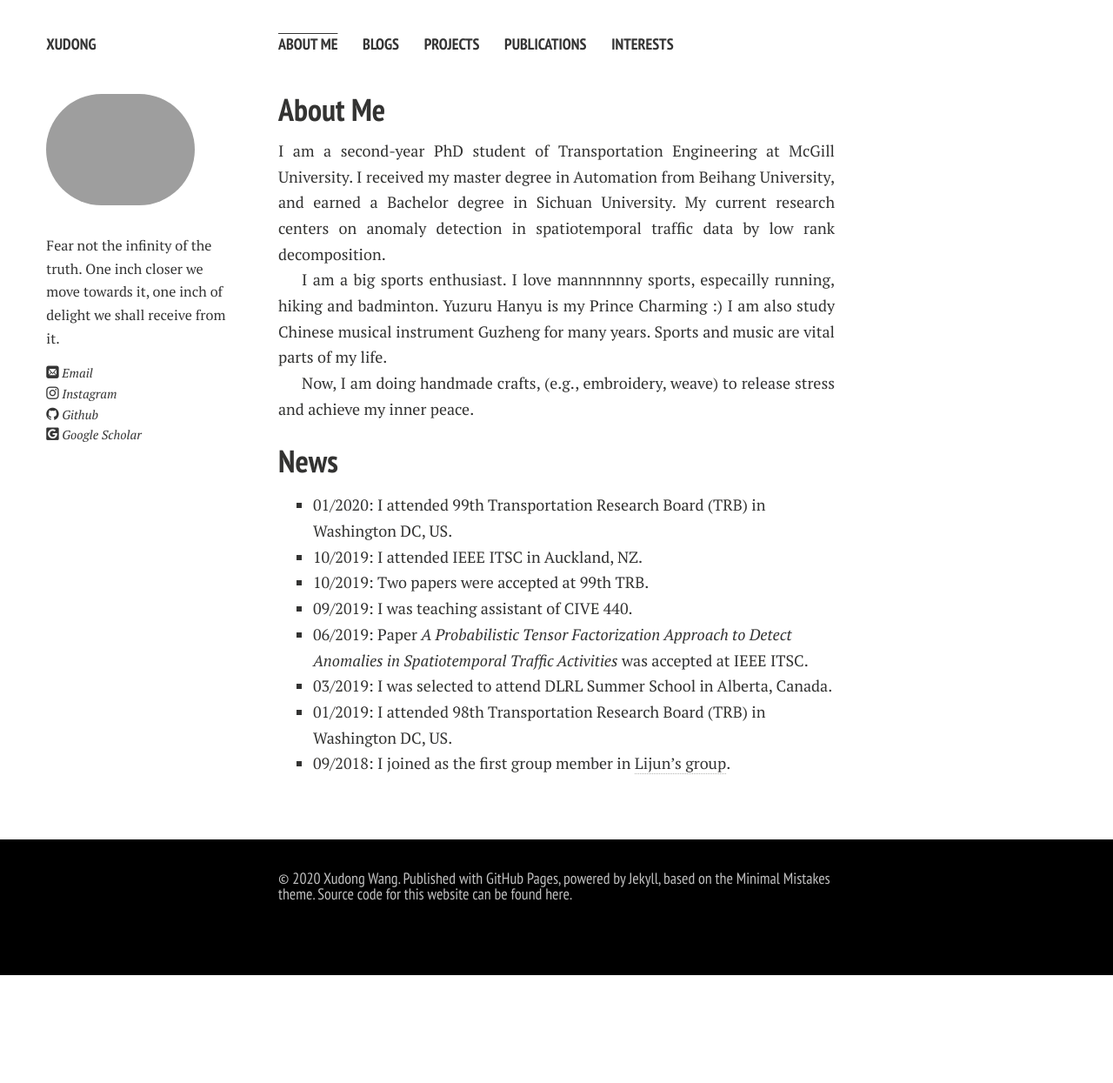
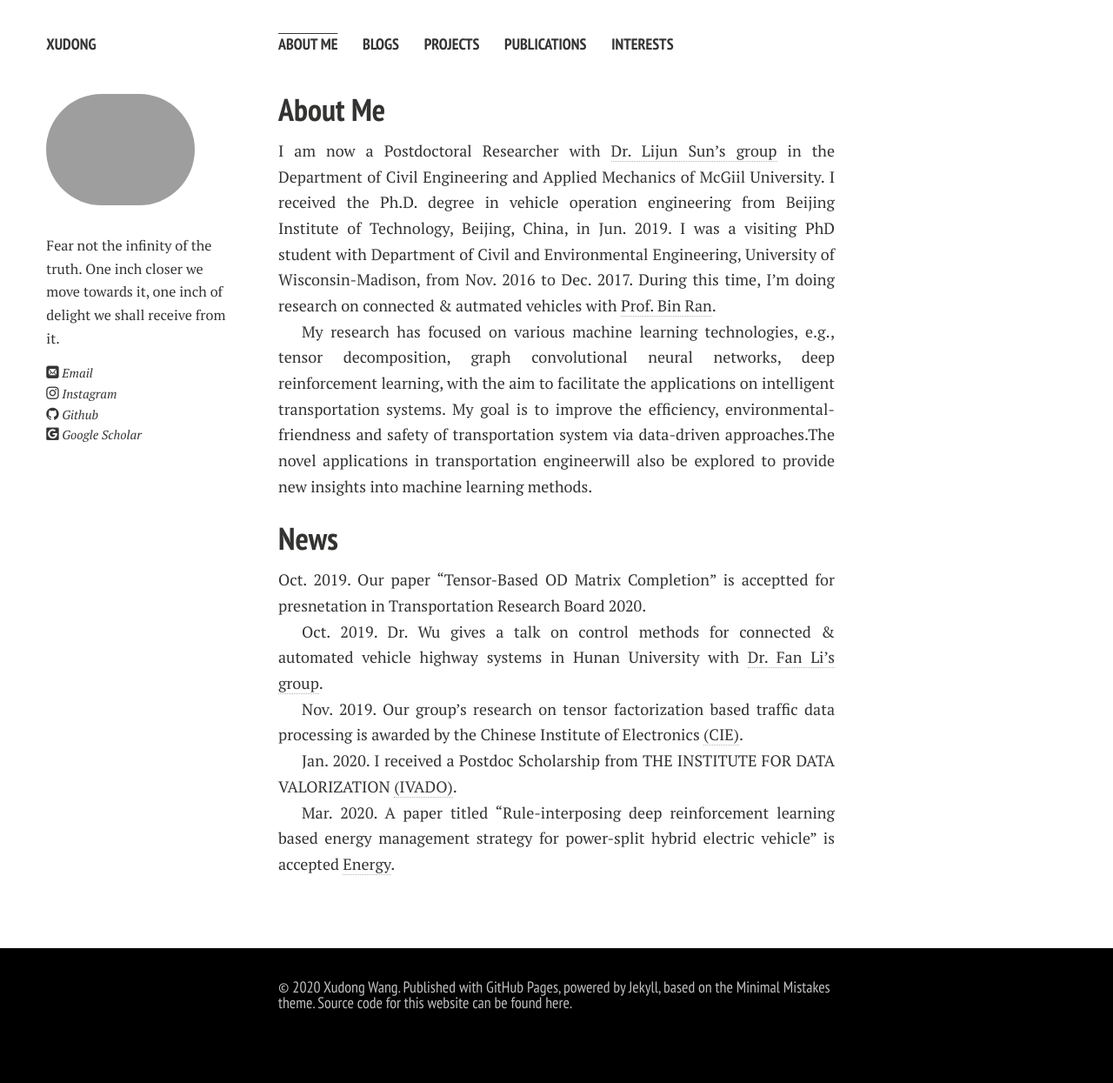
Before and after one commit to eveyuyi/Kaimaoge.github.io, a Jekyll site: the page built from index.md, in a window 1280 px wide. Shown: the whole page at 87% size. Built offline with Jekyll 4.4.1, drawn with Linux system fonts in a browser that asks for light colours; nearby versions of some CDN libraries; some web fonts are replaced; our own code applies the rules of GitHub Pages for plain Markdown files; before the commit the page ends 1121 px from its top, so only the background shows below that.

Commit message:
Update index.md

```diff
--- a/index.md
+++ b/index.md
@@ -4,19 +4,18 @@ layout: page
 
 ## About Me
 
-I am a second-year PhD student of Transportation Engineering at McGill University. I received my master degree in Automation from Beihang University, and earned a Bachelor degree in Sichuan University. My current research centers on anomaly detection in spatiotemporal traffic data by low rank decomposition.
+I am now a Postdoctoral Researcher with [Dr. Lijun Sun's group](https://lijunsun.github.io/) in the Department of Civil Engineering and Applied Mechanics of McGiil University. I received the Ph.D. degree in vehicle operation engineering from Beijing Institute of Technology, Beijing, China, in Jun. 2019. I was a visiting PhD student with Department of Civil and Environmental Engineering, University of Wisconsin-Madison, from Nov. 2016 to Dec. 2017. During this time, I'm doing research on connected & autmated vehicles with [Prof. Bin Ran](https://directory.engr.wisc.edu/cee/faculty/ran_bin).
 
-I am a big sports enthusiast. I love mannnnnny sports, especailly running, hiking and badminton. Yuzuru Hanyu is my Prince Charming :) I am also study Chinese musical instrument Guzheng for many years. Sports and music are vital parts of my life.
-
-Now, I am doing handmade crafts, (e.g., embroidery, weave) to release stress and achieve my inner peace.
+My research has focused on various machine learning technologies, e.g., tensor decomposition, graph convolutional neural networks, deep reinforcement learning, with the aim to facilitate the applications on intelligent transportation systems. My goal is to improve the efficiency, environmental-friendness and safety of transportation system via data-driven approaches.The novel applications in transportation engineerwill also be explored to provide new insights into machine learning methods.
 
 ## News
 
-- 01/2020: I attended 99th Transportation Research Board (TRB) in Washington DC, US.
-- 10/2019: I attended IEEE ITSC in Auckland, NZ.
-- 10/2019: Two papers were accepted at 99th TRB.
-- 09/2019: I was teaching assistant of CIVE 440.
-- 06/2019: Paper *A Probabilistic Tensor Factorization Approach to Detect Anomalies in Spatiotemporal Traffic Activities* was accepted at IEEE ITSC.
-- 03/2019: I was selected to attend DLRL Summer School in Alberta, Canada.
-- 01/2019: I attended 98th Transportation Research Board (TRB) in Washington DC, US.
-- 09/2018: I joined as the first group member in [Lijun's group](https://lijunsun.github.io/).
+Oct. 2019. Our paper "Tensor-Based OD Matrix Completion" is acceptted for presnetation in Transportation Research Board 2020.
+
+Oct. 2019. Dr. Wu gives a talk on control methods for connected & automated vehicle highway systems in Hunan University with [Dr. Fan Li's group]("http://grjl.hnu.edu.cn/p/28AD870F5105F4BE7365891656C36677").
+
+Nov. 2019. Our group's research on tensor factorization based traffic data processing is awarded by the Chinese Institute of Electronics [(CIE)]("https://www.cie-info.org.cn/").
+
+Jan. 2020. I received a Postdoc Scholarship from THE INSTITUTE FOR DATA VALORIZATION [(IVADO)](https://ivado.ca/en/ivado-scholarships/postdoctoral-scholarships/).
+
+Mar. 2020. A paper titled "Rule-interposing deep reinforcement learning based energy management strategy for power-split hybrid electric vehicle" is accepted [Energy]("https://reader.elsevier.com/reader/sd/pii/S0360544220304047?token=B70E6384D7093CAEC7BC9C8D4E005696F260B15D5BC83F0E1349CD2D82DE1F5111D6000746121629006098B3A4FF2BB5").
```
